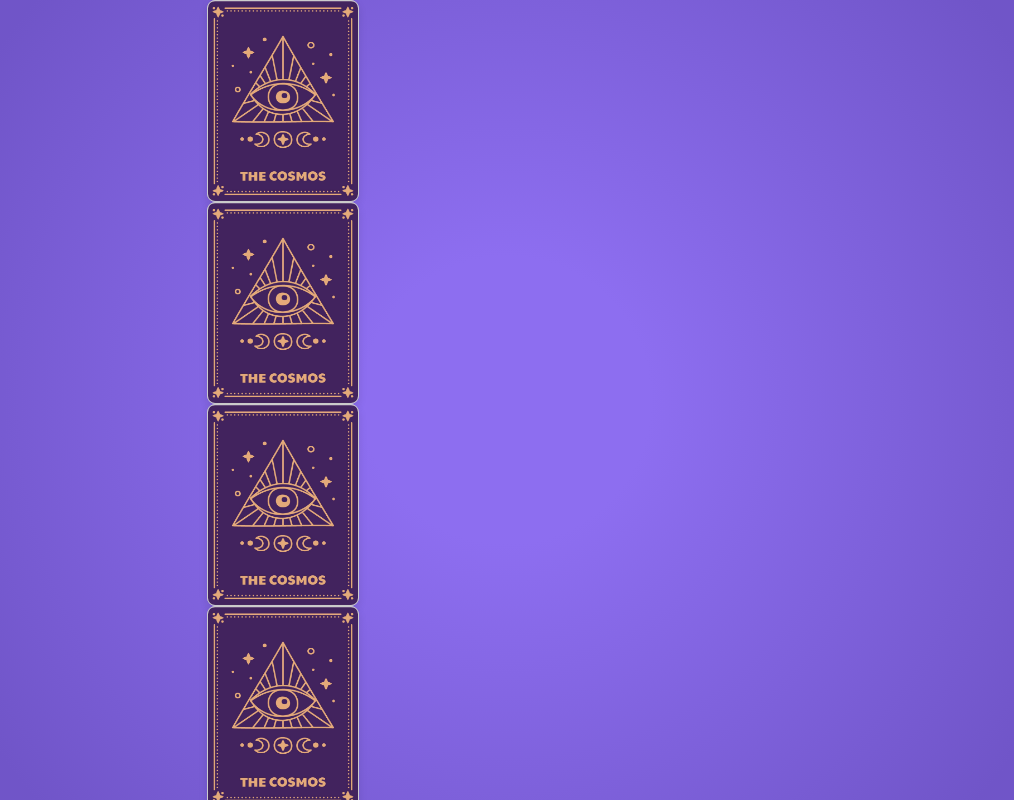
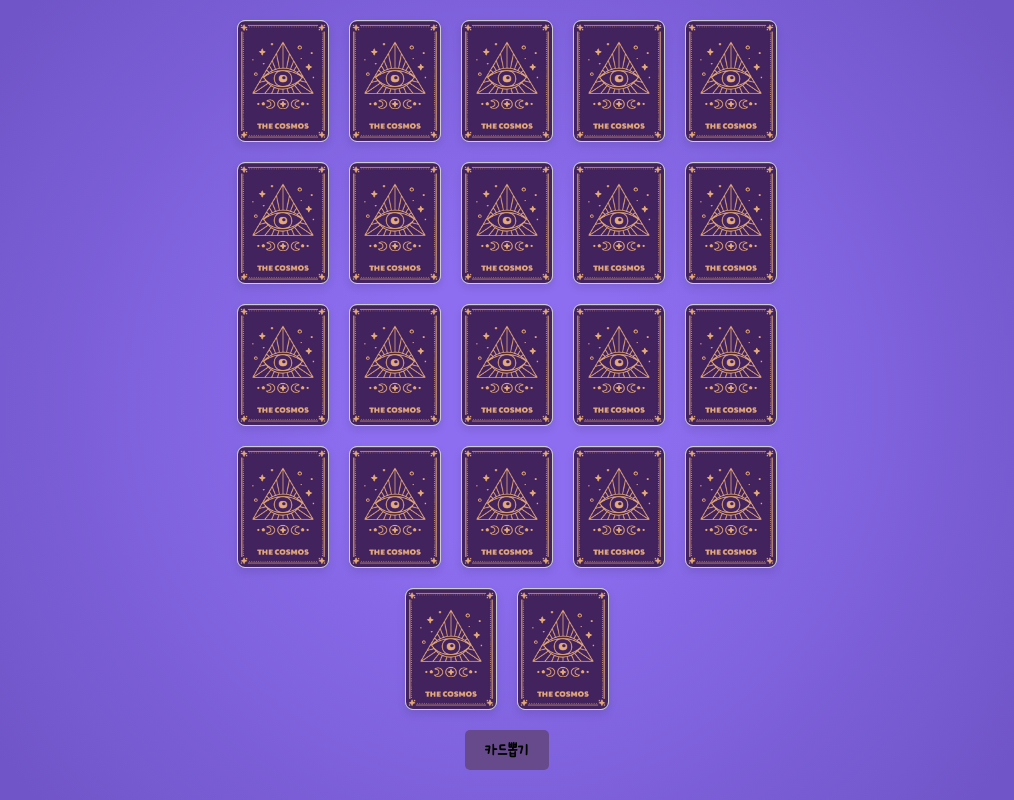
Before and after one commit to Dongkeyyyyy/dailyTaro, a React (Vite) app: page /tarot in a window 1280 px wide. Shown: the top 800 px of the page, without its empty margins (133-1147 px from the left). Built offline with nearby package versions, Linux system fonts and the light colour scheme.

Commit message:
카드 배치 레이아웃 수정

```diff
--- a/src/components/Card.css
+++ b/src/components/Card.css
@@ -4,8 +4,8 @@
 }
 
 .card {
-  width: 150px;
-  height: 200px;
+  width: 90px;
+  height: 120px;
   border: 1px solid #ccc;
   border-radius: 8px;
   overflow: hidden;
--- a/src/pages/TarotSelection.css
+++ b/src/pages/TarotSelection.css
@@ -0,0 +1,23 @@
+/* 카드 배치에 대한 문제라 여기서 변경해야 한다 */
+/* 배치 문제는 개별 카드(Card 컴포넌트)가 아니라, 카드를 담고 있는 컨테이너의 레이아웃에서 발생합니다.
+Card 컴포넌트는 단순히 카드의 모양(크기, 텍스트 스타일 등)을 정의하는 역할만 담당합니다.
+카드들이 어떻게 정렬되고 배치될지는 상위 컴포넌트인 TarotSelection에서 결정해야 합니다. */
+/*
+카드들이 배치되는 레이아웃과 관련된 작업:
+가로로 몇 개씩 배치할지 (row vs column)
+카드 간 간격 (gap, margin, padding)
+중앙 정렬이나 좌우 정렬 (justify-content, align-items)
+반응형 디자인 처리
+ */
+/*
+결론
+배치 관련 CSS: TarotSelection.css
+카드 자체 스타일 관련 CSS: Card.css
+ */
+.cardsWrapper {
+  display: flex;
+  flex-wrap: wrap;
+  gap: 20px;
+  justify-content: center;
+  padding: 20px;
+}
--- a/src/pages/TarotSelection.jsx
+++ b/src/pages/TarotSelection.jsx
@@ -1,12 +1,19 @@
 import Card from "../components/Card";
+import "./TarotSelection.css";
+import Button from "../components/Button";
 
 const TarotSelection = () => {
   const cards = Array(22).fill({ Card });
   return (
-    <div className="cardsWrapper">
-      {cards.map((card, index) => (
-        <Card key={index} />
-      ))}
+    <div className="TarotSelection">
+      <div className="cardsWrapper">
+        {cards.map((card, index) => (
+          <Card key={index} />
+        ))}
+      </div>
+      <div className="button_section">
+        <Button />
+      </div>
     </div>
   );
 };
```
